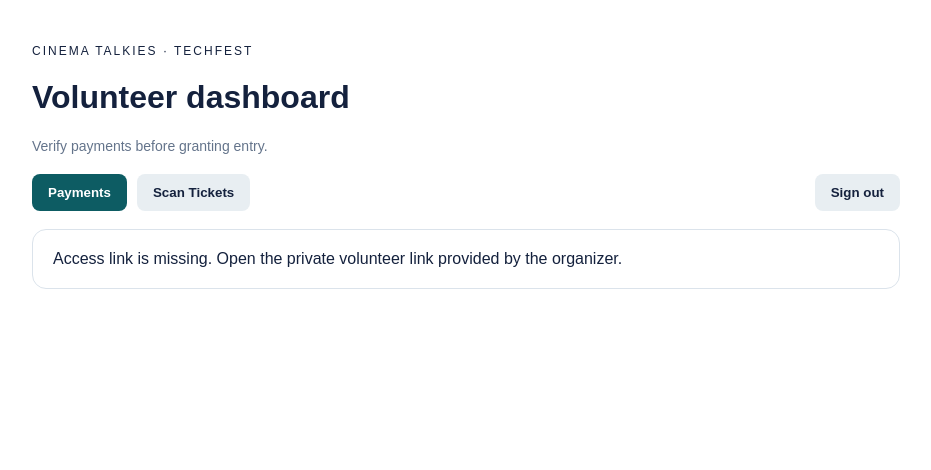
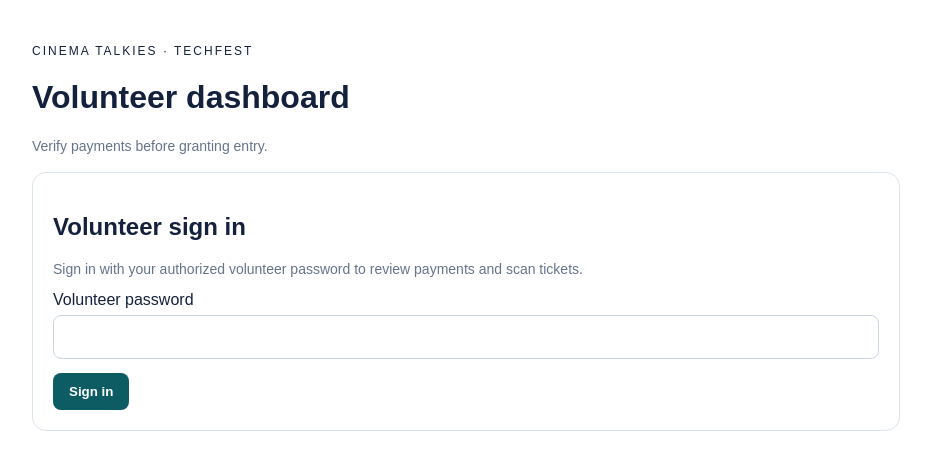
Before and after one commit to nihaloves/event-ticketing-system, a React (Vite) app in the folder volunteer-frontend/: page / in a window 1280 px wide. Shown: the top 470 px of the page, without its empty margins (174-1105 px from the left). Built offline with nearby package versions, Linux system fonts and the light colour scheme.

Commit message:
Restore volunteer password sign-in

```diff
--- a/volunteer-frontend/src/App.jsx
+++ b/volunteer-frontend/src/App.jsx
@@ -119,8 +119,8 @@ export default function App() {
       <p style={{ letterSpacing: 2, fontSize: 12 }}>CINEMA TALKIES · TECHFEST</p>
       <h1>Volunteer dashboard</h1>
       <p style={styles.muted}>Verify payments before granting entry.</p>
-
-      <nav style={{ display: "flex", gap: 10, flexWrap: "wrap", marginTop: 20 }}>
+      {token && (
+  <nav style={{ display: "flex", gap: 10, flexWrap: "wrap", marginTop: 20 }}>
         <button
           style={{ ...styles.button, ...(tab === "payments" ? styles.primary : styles.secondary) }}
           onClick={() => setTab("payments")}
@@ -139,9 +139,39 @@ export default function App() {
         >
           Sign out
         </button>
-      </nav>
+  </nav>
+)}
 
-      {!token && <p style={styles.panel}>Access link is missing. Open the private volunteer link provided by the organizer.</p>}
+{!token && (
+  <section style={styles.panel}>
+    <h2>Volunteer sign in</h2>
+    <p style={styles.muted}>
+      Sign in with your authorized volunteer password to review payments and scan tickets.
+    </p>
+
+    <form onSubmit={login}>
+      <label htmlFor="volunteer-password">Volunteer password</label>
+      <input
+        id="volunteer-password"
+        type="password"
+        style={styles.input}
+        value={password}
+        onChange={(event) => setPassword(event.target.value)}
+        autoComplete="current-password"
+        required
+      />
+
+      <button
+        type="submit"
+        style={{ ...styles.button, ...styles.primary }}
+        disabled={loading}
+      >
+        {loading ? "Signing in..." : "Sign in"}
+      </button>
+    </form>
+  </section>
+)}
+
       {message && <p role="status">{message}</p>}
 
       {token && tab === "payments" && (
```
